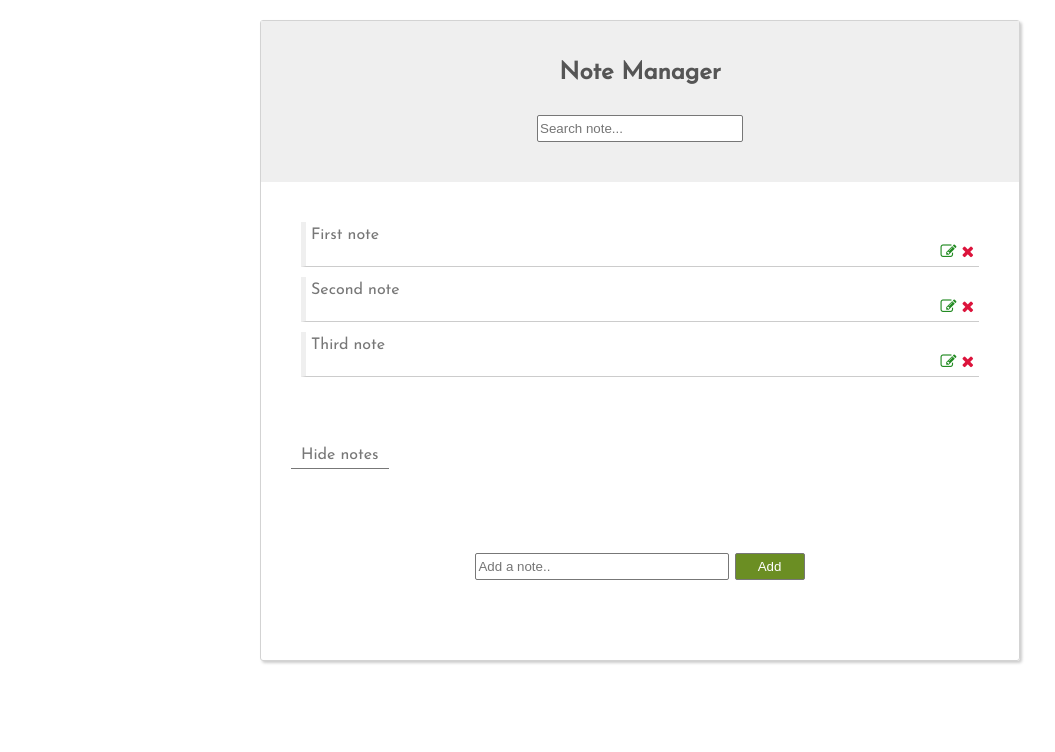
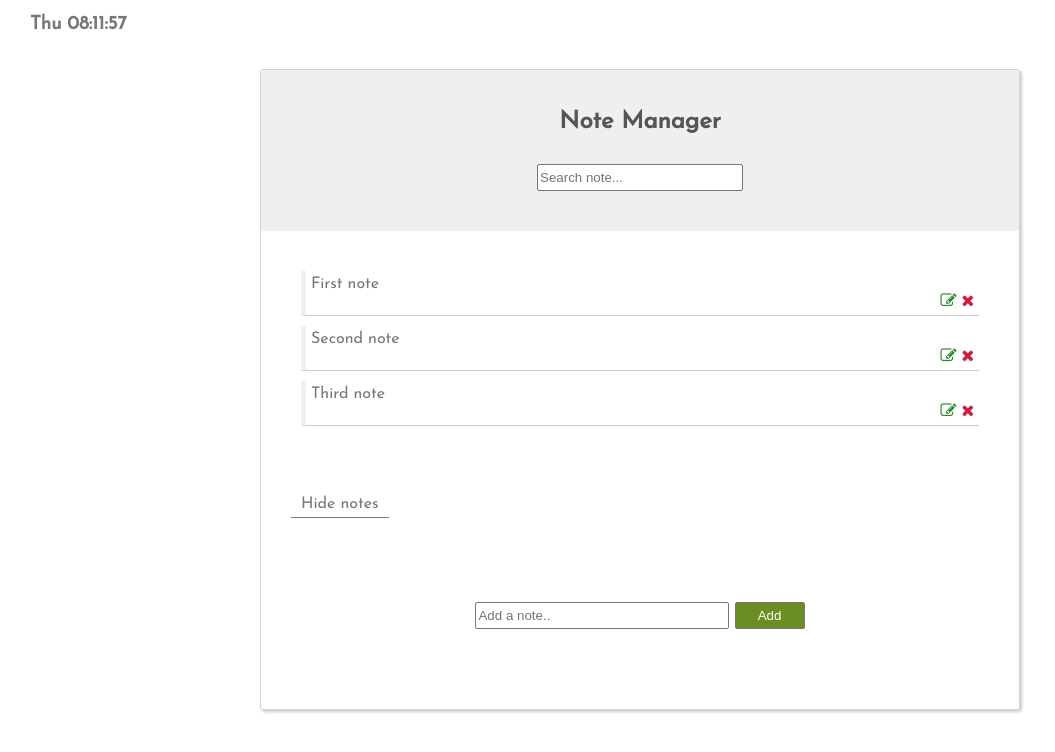
Before and after one commit to mmianchi/Note-Manager-App, a plain HTML site: page index.html in a window 1280 px wide. Shown: the whole page, without its empty margins (0-1055 px from the left). Drawn offline with Linux system fonts and the light colour scheme.

Commit message:
added clock

```diff
--- a/index.html
+++ b/index.html
@@ -9,7 +9,9 @@
 
 </head>
 <body>
+<h3 id="clock"></h3>
 	<div class="wrapper">
+
 		<header>
 			<h2 id="heading">Note Manager</h2>
 			<form id="search-note">
--- a/script.js
+++ b/script.js
@@ -100,4 +100,33 @@ SearchInput.addEventListener('keyup', function(e){
       note.style.display = 'none';
     }
   })
+})
+
+
+function digitalClock() {
+  var date = new Date();
+  var hours = date.getHours() + '';
+  var minutes = date.getMinutes() + '';
+  var seconds = date.getSeconds() + '';
+  var day = date.getDay();
+
+  if (hours.length < 2) {
+    hours = '0' + hours;
+  }
+
+  if (minutes.length < 2) {
+    minutes = '0' + minutes
+  }
+
+  if (seconds.length < 2) {
+    seconds = '0' + seconds
+  }
+  var weekDays = ['Sun', 'Mon', 'Tue', 'Wed', 'Thu', 'Fri', 'Sat'];
+
+  var clock = weekDays[day] + ' ' + hours + ':' + minutes + ':' + seconds;
+  document.getElementById('clock').innerHTML = clock;
+
 }
+
+digitalClock();
+setInterval(digitalClock, 1000);
--- a/style.css
+++ b/style.css
@@ -13,8 +13,10 @@ body {
     max-width: 760px;
     margin: 20px auto;
     border-radius: 3px;
-    box-shadow: 2px 2px 3px rgba(0,0,0,0.2);
-    box-sizing: border-box;
+    -webkit-box-shadow: 2px 2px 3px rgba(0,0,0,0.2);
+            box-shadow: 2px 2px 3px rgba(0,0,0,0.2);
+    -webkit-box-sizing: border-box;
+            box-sizing: border-box;
     padding: 0 0 20px;
     border: 1px solid lightgray;
 }
@@ -97,7 +99,10 @@ header #search-note input{
     padding: 5px 10px;
     margin: 10px;
     border-bottom: 1px solid #777;
-    user-select: none;
+    -webkit-user-select: none;
+       -moz-user-select: none;
+        -ms-user-select: none;
+            user-select: none;
 }
 
 #hide-list label:hover {
@@ -132,3 +137,7 @@ form#add input[type='submit'] {
 form#add input[type='submit']:hover {
     background: #7c9f34;
 }
+
+#clock {
+    padding: 15px 30px;
+}
```
